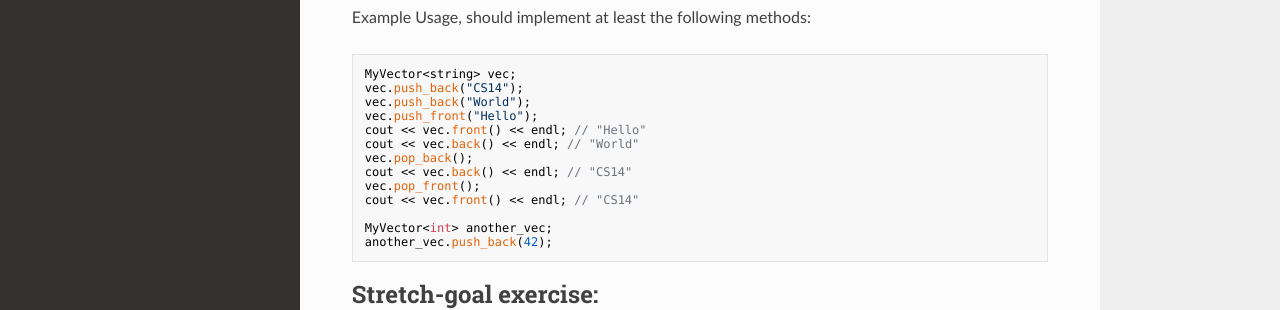
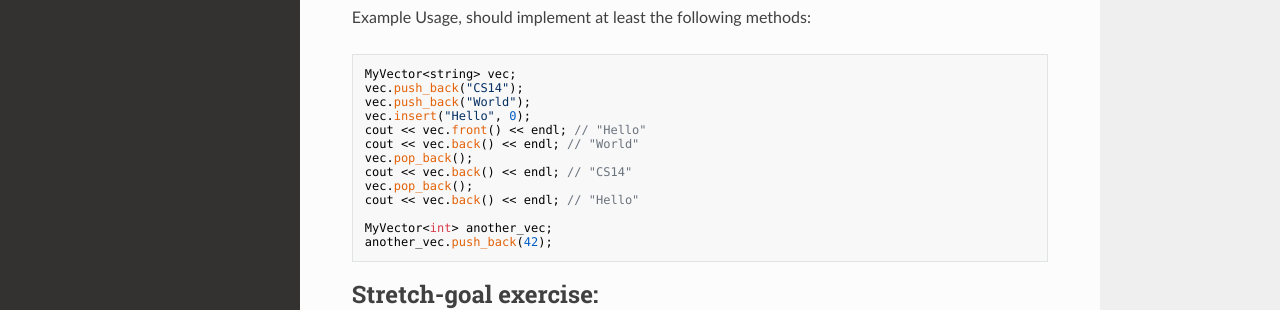
Before and after one commit to cs-si-ucr/CS14-Spring15, an MkDocs documentation site: the page built from docs/lab_week_01.md, in a window 1280 px wide and 900 px high, scrolled down 2054 px. Shown: the part 389-699 px from the top of the window. Built offline with MkDocs 1.6.1, drawn with Linux system fonts in a browser that asks for light colours; nearby versions of some CDN libraries; old or Windows-style settings are respelled for this version of MkDocs.

Commit message:
replaced vector#push_front with insert

```diff
--- a/docs/lab_week_01.md
+++ b/docs/lab_week_01.md
@@ -122,13 +122,13 @@ Example Usage, should implement at least the following methods:
 MyVector<string> vec;
 vec.push_back("CS14");
 vec.push_back("World");
-vec.push_front("Hello");
+vec.insert("Hello", 0);
 cout << vec.front() << endl; // "Hello"
 cout << vec.back() << endl; // "World"
 vec.pop_back();
 cout << vec.back() << endl; // "CS14"
-vec.pop_front();
-cout << vec.front() << endl; // "CS14"
+vec.pop_back();
+cout << vec.back() << endl; // "Hello"
 
 MyVector<int> another_vec;
 another_vec.push_back(42);
```
